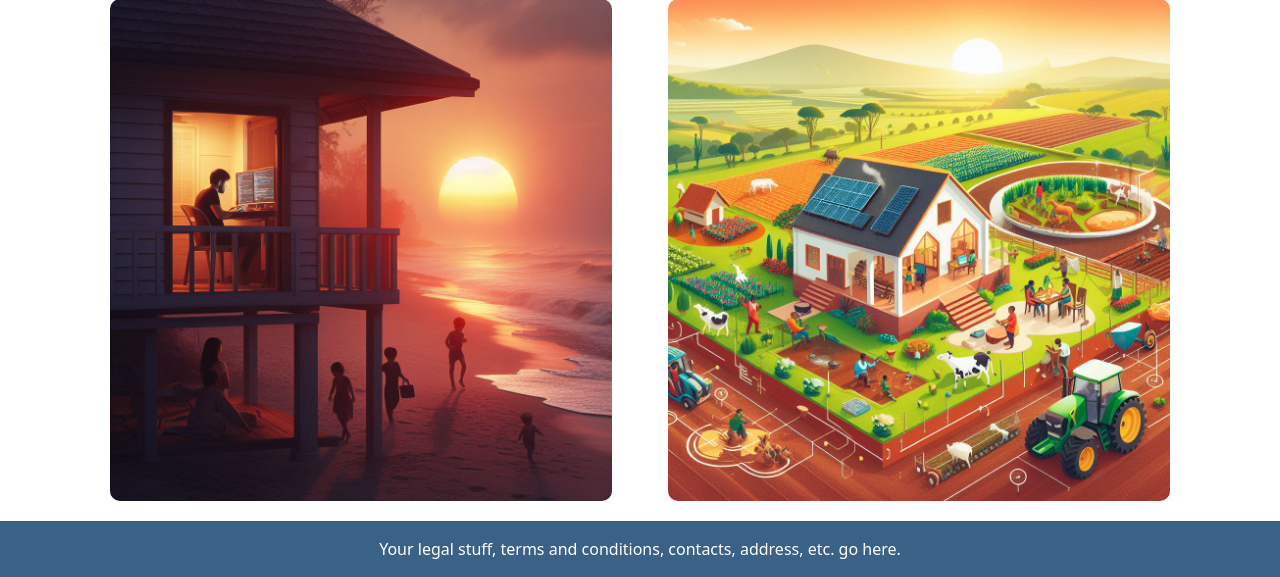
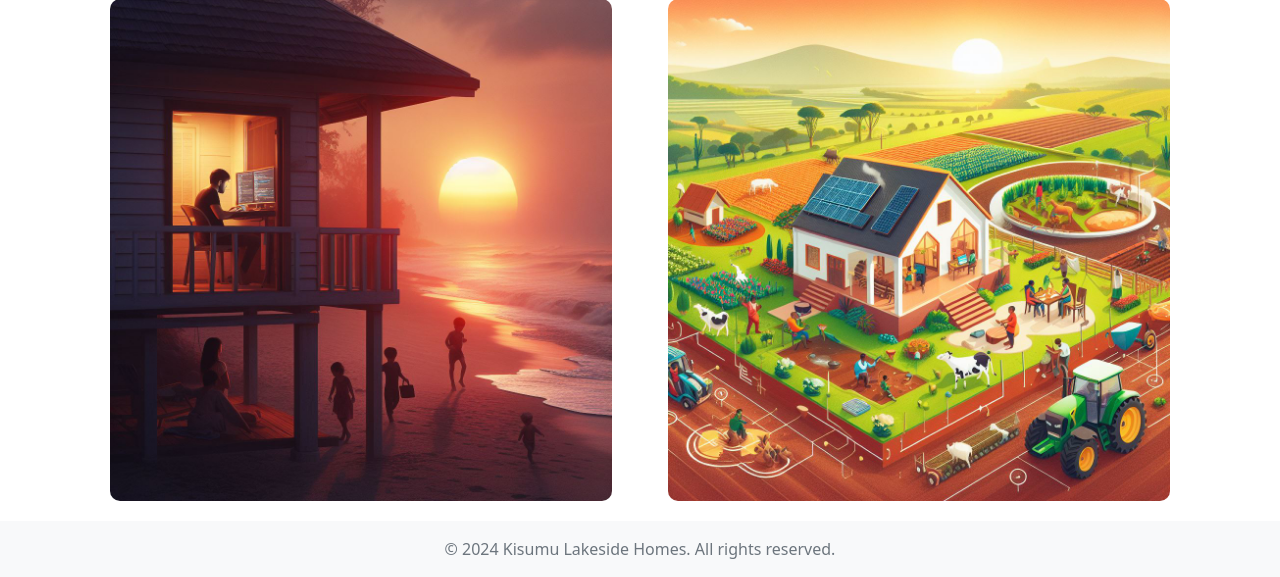
Before and after one commit to Victormuthomi/private_airbnb, a Django app: template templates/about.html in a window 1280 px wide. Shown: the part 466-1043 px from the top of the page. Run offline with Django 3.2, Linux system fonts and the light colour scheme; the template is opened without the code that fills it, so the values that code supplies are empty; some libraries are stand-ins or nearby versions.

Commit message:
modify the footer.

```diff
--- a/templates/base.html
+++ b/templates/base.html
@@ -76,12 +76,15 @@
         {% endblock content %}
     </div>
 
-    <!-- Footer -->
-    <footer class="footer mt-auto py-3">
-        <div class="container">
-            <span>Your legal stuff, terms and conditions, contacts, address, etc. go here.</span>
-        </div>
-    </footer>
+   <!-- Footer -->
+<!-- Footer -->
+<footer class="footer mt-auto py-3 bg-light">
+    <div class="container text-center">
+        <span class="text-muted">© 2024 Kisumu Lakeside Homes. All rights reserved.</span>
+    </div>
+</footer>
+
+
 
     <!-- Add Bootstrap JS -->
     <script src="{% static 'bootstrap/js/bootstrap.bundle.min.js' %}"></script>
```
